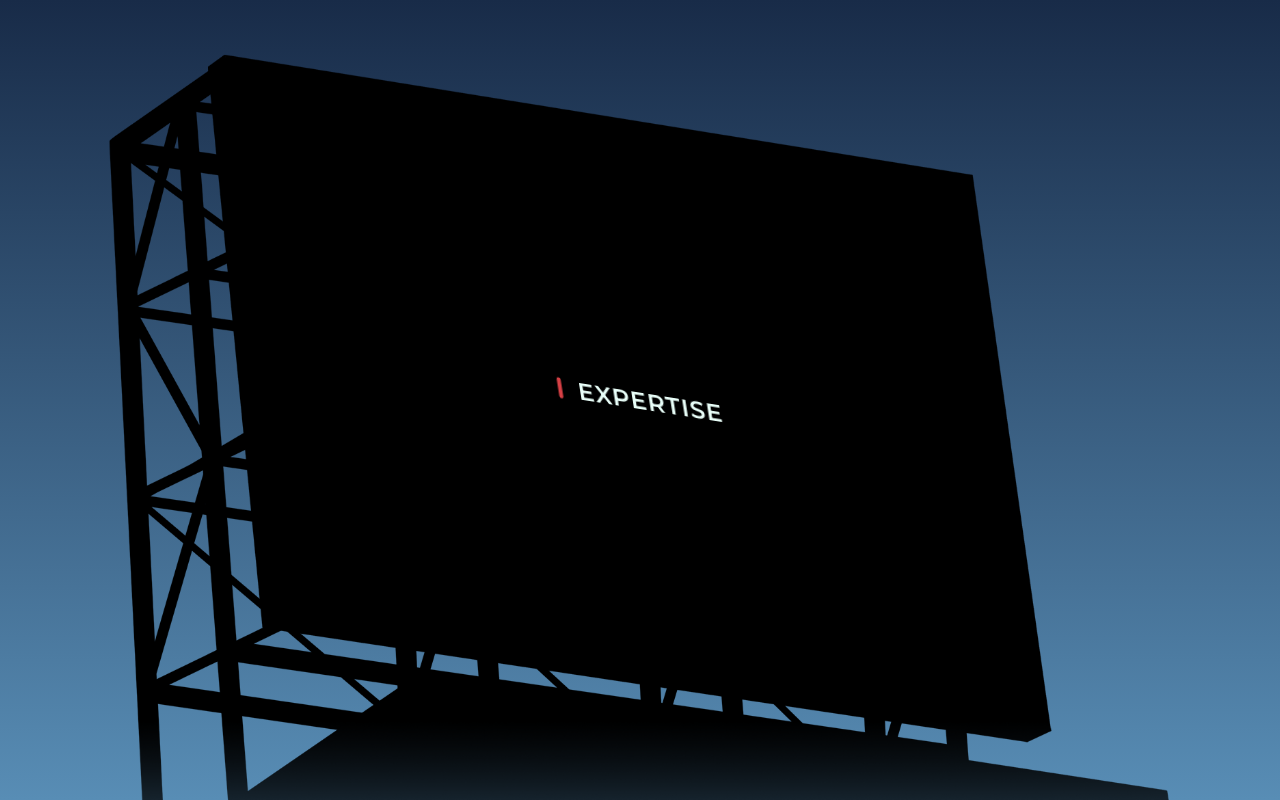
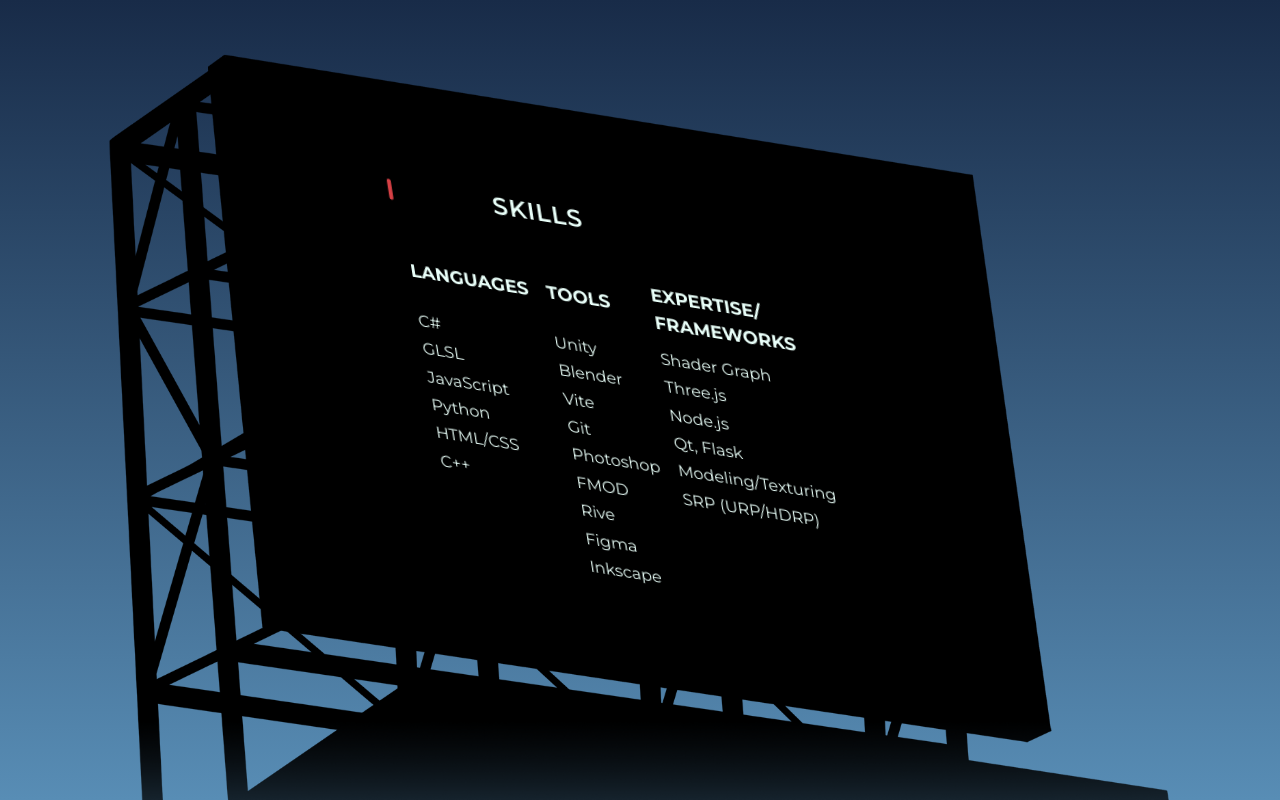
Before and after one commit to jewelvjohn/jewelvjohn.github.io, a website built with Vite: page src/index.html in a window 1280 px wide. Both pictures are taken after a click on the button "Skills". Built offline with nearby package versions, Linux system fonts and the light colour scheme.

Commit message:
implemented skills section

```diff
--- a/src/index.html
+++ b/src/index.html
@@ -17,9 +17,12 @@
     <div id="main-section">
         <div class="sub-container">
             <div class="introduction">
-                <h2>&nbsp;&nbsp;&nbsp;&nbsp; Hey, I'm <span class="highlight">Jewel John</span>, a
+                <h2> &nbsp;&nbsp;&nbsp;&nbsp; Hey, I'm <span class="highlight">Jewel John</span>, a
                     <span class="highlight">Gameplay</span> & <span class="highlight">Graphics</span> Engineer.</h2>
                 <img src="./resources/images/profile.webp" alt="">
+                <p> &nbsp;&nbsp;&nbsp;&nbsp; I specialize in 3D video game mechanics, graphics & optimization.
+                    Scroll down and explore my work.
+                </p>
             </div>
             <lottie-player id="scroll-icon" loop autoplay src="./resources/animations/scroll.json"></lottie-player>
         </div>
@@ -30,10 +33,10 @@
                     <button id="resume-button">Resume</button>
                 </div>
                 <div class="menu-button">
-                    <button id="expertise-button">Skills</button>
+                    <a href="https://jewelvjohn.github.io/stride/" target="_blank"> <button>Portfolio</button> </a>
                 </div>
                 <div class="menu-button">
-                    <a href="https://jewelvjohn.github.io/stride/" target="_blank"> <button>Portfolio</button> </a>
+                    <button id="expertise-button">Skills</button>
                 </div>
                 <span class="menu-header">PROJECTS</span>
                 <div class="menu-button">
@@ -79,11 +82,64 @@
         </div>
     </div>
     <div id="expertise-section">
-        <div class="back-button">
-            <lottie-player loop src="./resources/animations/back.json"></lottie-player>
-        </div>
         <div class="menu-container">
-            <span class="menu-header">EXPERTISE</span>
+            <div class="back-button">
+                <lottie-player loop src="./resources/animations/back.json"></lottie-player>
+            </div>
+            <span class="menu-header">SKILLS</span>
+            <table>
+                <tr>
+                    <th>LANGUAGES</th>
+                    <th>TOOLS</th>
+                    <th>EXPERTISE/
+                        FRAMEWORKS</th>
+                </tr>
+                <tr>
+                    <td>C#</td>
+                    <td>Unity</td>
+                    <td>Shader Graph</td>
+                </tr>
+                <tr>
+                    <td>GLSL</td>
+                    <td>Blender</td>
+                    <td>Three.js</td>
+                </tr>
+                <tr>
+                    <td>JavaScript</td>
+                    <td>Vite</td>
+                    <td>Node.js</td>
+                </tr>
+                <tr>
+                    <td>Python</td>
+                    <td>Git</td>
+                    <td>Qt, Flask</td>
+                </tr>
+                <tr>
+                    <td>HTML/CSS</td>
+                    <td>Photoshop</td>
+                    <td>Modeling/Texturing</td>
+                </tr>
+                <tr>
+                    <td>C++</td>
+                    <td>FMOD</td>
+                    <td>SRP (URP/HDRP)</td>
+                </tr>
+                <tr>
+                    <td></td>
+                    <td>Rive</td>
+                    <td></td>
+                </tr>
+                <tr>
+                    <td></td>
+                    <td>Figma</td>
+                    <td></td>
+                </tr>
+                <tr>
+                    <td></td>
+                    <td>Inkscape</td>
+                    <td></td>
+                </tr>
+            </table>
         </div>
     </div>
 </html>
--- a/src/main.css
+++ b/src/main.css
@@ -36,8 +36,11 @@
 }
 
 .introduction {
-    display: flex;
-    padding: 18px;
+    display: grid;
+    padding-inline: 16px;
+    grid-template-areas:
+        "header header profile"
+        "footer footer footer";
     gap: 8px;
     align-items: center;
     justify-content: center;
@@ -46,19 +49,21 @@
 .introduction h2 {
     font-family: 'Montserrat';
     font-weight: 400;
-    font-size: clamp(18px, 3.4vw, 26px);
+    font-size: clamp(16px, 3.4vw, 26px);
+    grid-area: header;
+}
 
+.introduction img {
+    border-radius: 50%;
+    width: clamp(110px, 25vw, 180px);
+    height: clamp(110px, 25vw, 180px);
+    grid-area: profile;
 }
 
 .introduction p {
     font-family: 'Montserrat';
-    font-size: clamp(14px, 3vw, 22px);
-}
-
-.introduction img {
-    border-radius: 50%;
-    width: clamp(130px, 25vw, 180px);
-    height: clamp(130px, 25vw, 180px);
+    font-size: clamp(12px, 2vw, 16px);
+    grid-area: footer;
 }
 
 .background {
@@ -117,6 +122,36 @@
     gap: 16px;
 }
 
+#expertise-section .menu-container {
+    display: grid;
+    grid-template-areas:
+        "button header header header"
+        "footer footer footer footer"
+        "footer footer footer footer";
+    gap: 16px;
+}
+
+#expertise-section table {
+    width: clamp(300px, 60vw, 450px);
+    margin-top: 16px;
+    grid-area: footer;
+}
+
+th {
+    font-size: clamp(14px, 2vw, 18px);
+    text-align: left;
+    font-family: 'Montserrat';
+    padding-bottom: 8px;
+    padding-inline: 8px;
+}
+
+td {
+    font-size: clamp(12px, 2vw, 16px);
+    text-align: left;
+    font-family: 'Montserrat';
+    padding-inline: 8px;
+}
+
 .sub-container {
     width: clamp(412px, 82vw, 575px);
     height: clamp(412px, 82vw, 575px);
@@ -144,12 +179,13 @@
     font-size: clamp(16px, 3vw, 24px);
     font-weight: 600;
     letter-spacing: 1px;
+    grid-area: header;
 }
 
 .menu-button button {
     font-family: "Montserrat";
-    width: clamp(200px, 40vw, 300px);
-    height: clamp(40px, 8vw, 60px);
+    width: clamp(180px, 40vw, 300px);
+    height: clamp(36px, 8vw, 60px);
     margin-bottom: 8px;
     border-radius: clamp(12px, 2vw, 16px);
     border: solid 2px #9ED8DB;
@@ -173,7 +209,11 @@
 .button-container {
     display: flex;
     flex-direction: column;
-    gap: 12px;
+    gap: 8px;
+}
+
+.back-button {
+    grid-area: button;
 }
 
 .back-button lottie-player{
@@ -209,8 +249,8 @@
 }
 
 .socials-container lottie-player {
-    width: clamp(56px, 10vw, 72px);
-    height: clamp(56px, 10vw, 72px);
+    width: clamp(48px, 10vw, 72px);
+    height: clamp(48px, 10vw, 72px);
     border-radius: 16px;
     border: solid 2px #D64045;
     background-color: transparent;
@@ -250,3 +290,9 @@
 #pdf-canvas {
     width: 100%;
 }
+
+@media screen and (max-width: 480px) {
+    .introduction {
+        padding-inline: 44px;
+    }
+}
```
